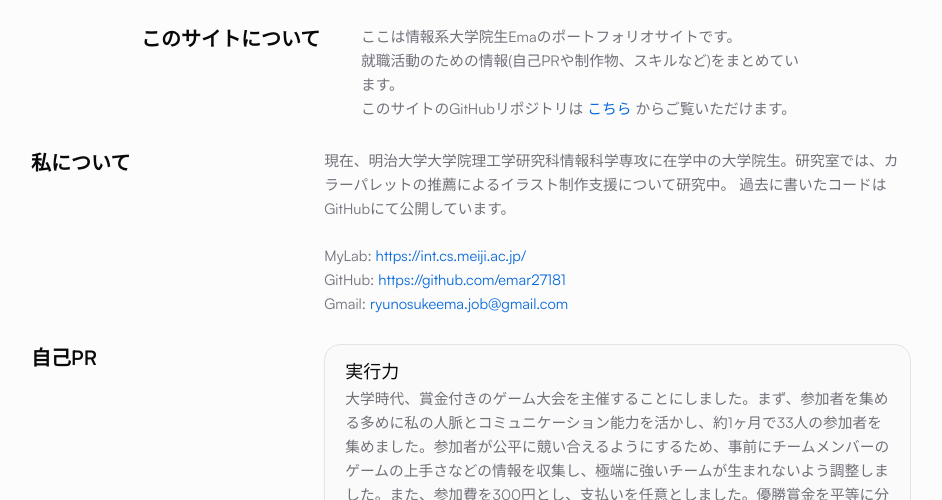
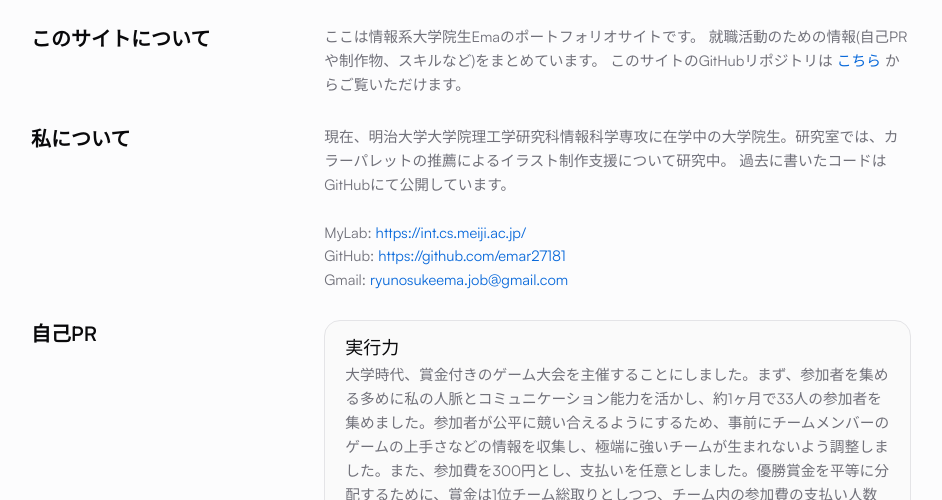
Before and after one commit to emar27181/my-homepage-project-Resume, an Astro site: page / in a window 1280 px wide. Shown: the part 300-800 px from the top of the page, without its empty margins (169-1111 px from the left). Built offline with nearby package versions, Linux system fonts and the light colour scheme; Astro itself is replaced by a stand-in of ours; some packages are replaced by stand-ins of ours.

Commit message:
Sectionがずれて表示されるバグの修正

```diff
--- a/src/pages/index.astro
+++ b/src/pages/index.astro
@@ -39,8 +39,8 @@ const tool = ['git', 'vscode']
 
 			<Section title='このサイトについて'>
 				<p class='text-muted-foreground'>
-					ここは情報系大学院生Emaのポートフォリオサイトです。<br />
-					就職活動のための情報(自己PRや制作物、スキルなど)をまとめています。<br />
+					ここは情報系大学院生Emaのポートフォリオサイトです。
+					就職活動のための情報(自己PRや制作物、スキルなど)をまとめています。
 					このサイトのGitHubリポジトリは
 					<a
 						class='link'
```
